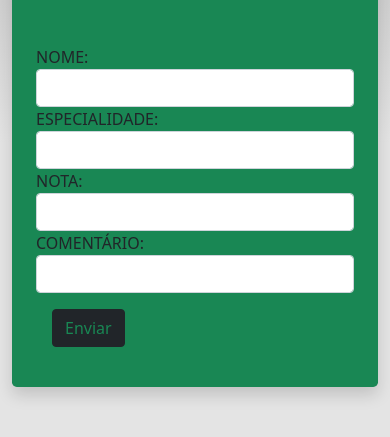
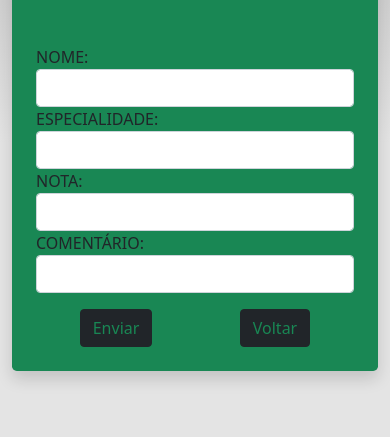
Before and after one commit to RodrigoFructuoso1984/tcc, a website: page medscan-frontend/www/avaliacao.html in a window 390 px wide. Shown: the part 287-724 px from the top of the page. Drawn offline with Linux system fonts and the light colour scheme; some packages are replaced by stand-ins of ours.

Commit message:
Atualização botões página avaliação

```diff
--- a/medscan-frontend/www/avaliacao.html
+++ b/medscan-frontend/www/avaliacao.html
@@ -45,8 +45,13 @@
                                 <label for="comentario">Comentário:</label>
                                 <input type="text" class="form-control" name="comentario" id="comentario">
                               </div>
-                              <div class="form-group m-3">
-                                <button type="button" class="btn btn-dark text-success">Enviar</button>
+                              <div class="d-flex justify-content-center mt-3">
+                                <div class="mx-auto">
+                                    <button type="button" class="btn btn-dark text-success"><a href="index.html" class="text-decoration-none text-success">Enviar</a></button>
+                                  </div>
+                                  <div class="mx-auto">
+                                    <button type="button" class="btn btn-dark text-success"><a href="pesquisa.html" class="text-decoration-none text-success">Voltar</a></button>
+                                  </div>
                               </div>
                         </div>
                     </div>
```
